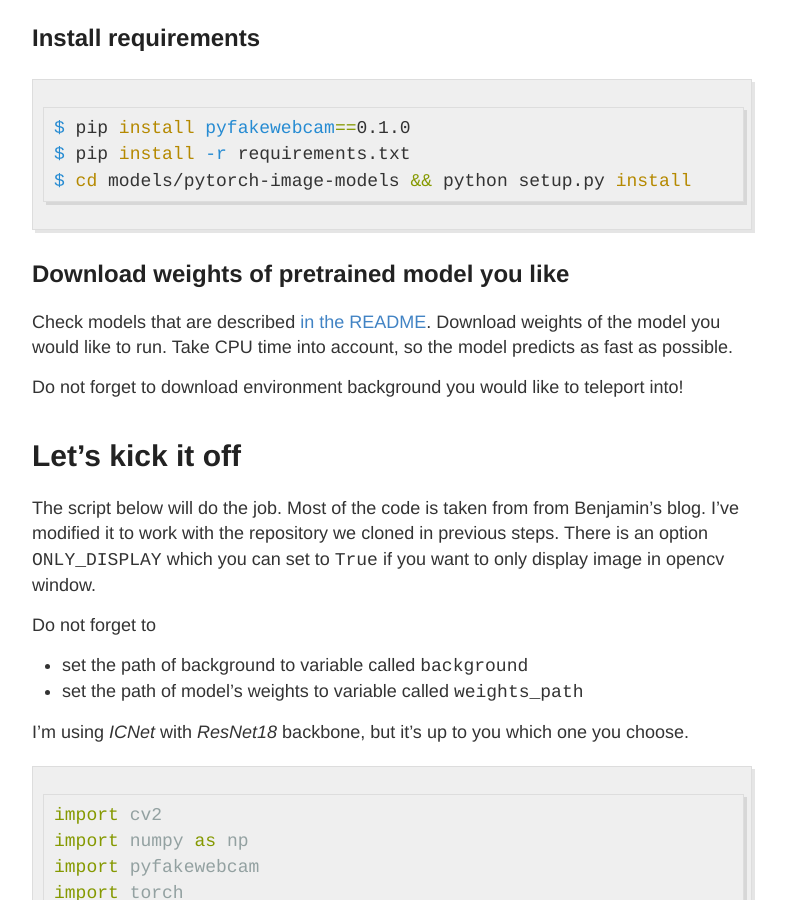
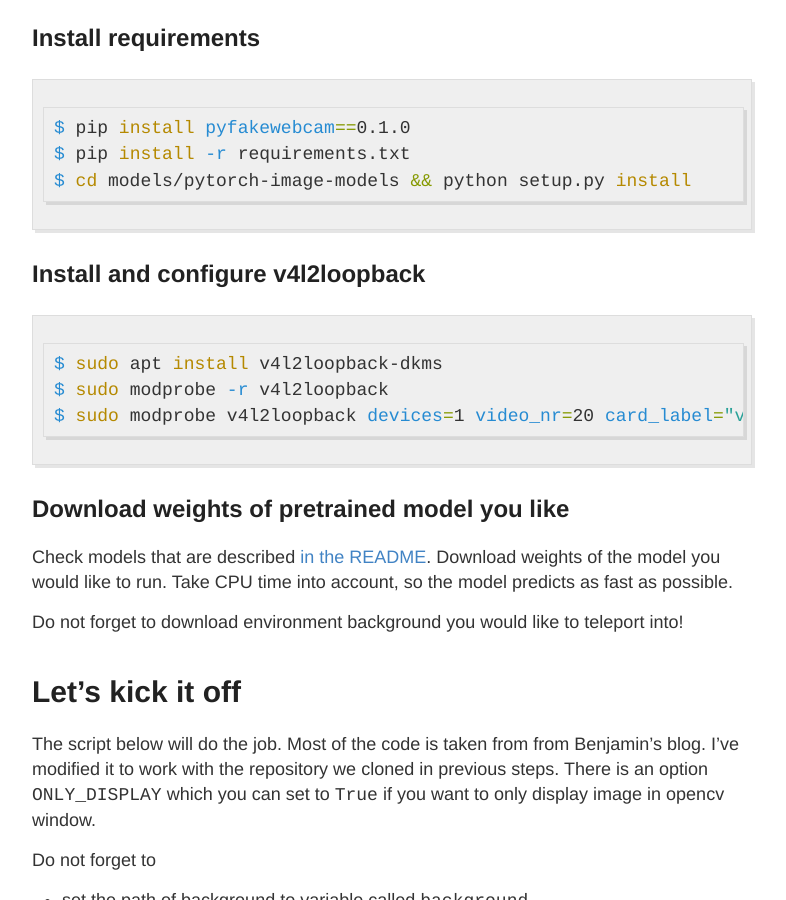
Before and after one commit to Adman/blog, a Jekyll site: the page built from _posts/2020-04-17-virtual-background.md, in a window 1280 px wide and 900 px high, scrolled down 1691 px. Shown: the whole window, without its empty margins (248-1034 px from the left). Built offline with Jekyll 4.4.1, drawn with Linux system fonts in a browser that asks for light colours; some of the changed text lies outside the part shown.

````diff
--- a/_posts/2020-04-17-virtual-background.md
+++ b/_posts/2020-04-17-virtual-background.md
@@ -70,6 +70,14 @@ $ source venv/bin/activate
 $ pip install pyfakewebcam==0.1.0
 $ pip install -r requirements.txt
 $ cd models/pytorch-image-models && python setup.py install
+```
+
+## Install and configure v4l2loopback
+
+```bash
+$ sudo apt install v4l2loopback-dkms
+$ sudo modprobe -r v4l2loopback
+$ sudo modprobe v4l2loopback devices=1 video_nr=20 card_label="v4l2loopback" exclusive_caps=1
 ```
 
 ## Download weights of pretrained model you like
````
Also changed, not shown: other parts of _posts/2020-04-17-virtual-background.md (+2 -3 lines), images/holo-masked.jpg (deleted), images/holo-masked.png (added).
